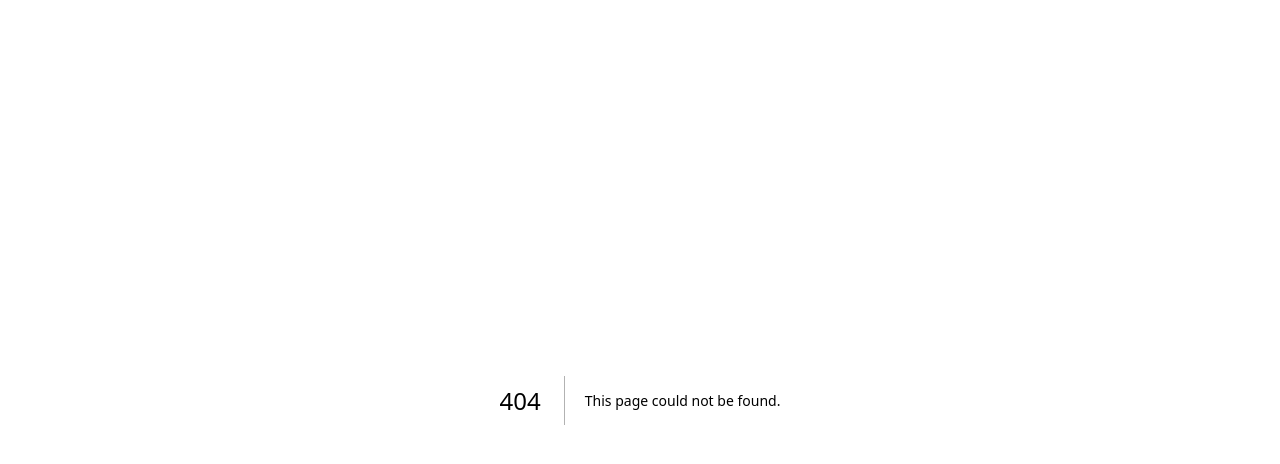
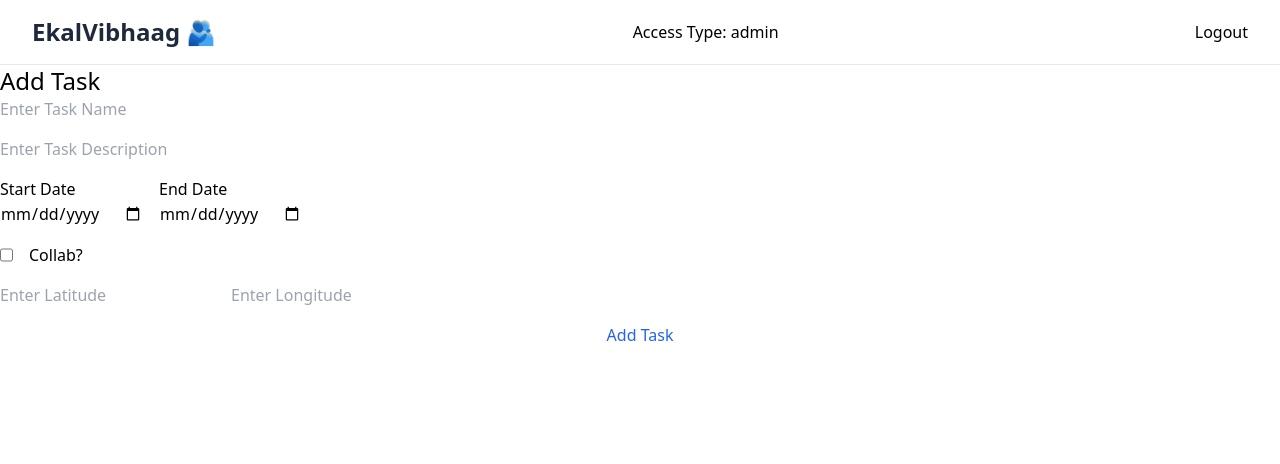
Before and after one commit to Pritish2005/Ekal-Vibhaag, a Next.js app: page /dashboard/addtask in a window 1280 px wide. Before the commit this address had no page. Shown: the top 464 px of the page. Built offline with nearby package versions, Linux system fonts and the light colour scheme.

Commit message:
add task created

```diff
--- /dev/null
+++ b/app/dashboard/addtask/page.jsx
@@ -0,0 +1,159 @@
+'use client'
+import React, { useState, useEffect, useRef } from 'react';
+import maplibregl from 'maplibre-gl';
+import 'maplibre-gl/dist/maplibre-gl.css'; // Import CSS
+import { getFirestore, collection, addDoc } from "firebase/firestore"; // Firebase
+
+function Addtask() {
+    // User information
+    const userDetails = {
+        email: "priti@gmail.com",
+        department: "water",
+        role: "admin"
+    };
+
+    // State for all inputs
+    const [taskName, setTaskName] = useState('');
+    const [taskDescription, setTaskDescription] = useState('');
+    const [startDate, setStartDate] = useState('');
+    const [endDate, setEndDate] = useState('');
+    const [iscollab, setIsCollab] = useState(false);
+    const [collaborator, setCollaborator] = useState('');
+    const [latitude, setLatitude] = useState('');
+    const [longitude, setLongitude] = useState('');
+
+    // Ref for the map container
+    const mapContainerRef = useRef(null);
+    const mapInstance = useRef(null);
+
+    useEffect(() => {
+        if (latitude && longitude && mapContainerRef.current) {
+            // Remove map if it's already initialized
+            if (mapInstance.current) {
+                mapInstance.current.remove();
+            }
+            // Initialize the map when latitude and longitude are valid
+            mapInstance.current = new maplibregl.Map({
+                container: mapContainerRef.current,
+                style: 'https://api.maptiler.com/maps/streets/style.json?key=get_your_own_OpIi9ZULNHzrESv6T2vL', // MapTiler style URL
+                center: [parseFloat(longitude), parseFloat(latitude)], // Center map based on lat/lon
+                zoom: 15, // Initial zoom level
+                attributionControl: false
+            });
+
+            // Add attribution control to top-left
+            mapInstance.current.addControl(new maplibregl.AttributionControl(), 'top-left');
+        }
+    }, [latitude, longitude]); // Only trigger when lat/lon changes
+
+    const handleSubmit = async (e) => {
+        e.preventDefault();
+        try {
+            // Firebase Firestore reference
+            const db = getFirestore();
+            const docRef = await addDoc(collection(db, "tasks"), {
+                taskName,
+                taskDescription,
+                startDate,
+                endDate,
+                isCollab: iscollab,
+                collaborator: iscollab ? collaborator : null,
+                latitude,
+                longitude,
+                userEmail: userDetails.email,
+                department: userDetails.department,
+                role: userDetails.role
+            });
+            console.log("Document written with ID: ", docRef.id);
+        } catch (error) {
+            console.error("Error adding document: ", error);
+        }
+    };
+
+    return (
+        <div>
+            <h1 className='text-2xl'>Add Task</h1>
+            <form className='flex flex-col gap-4'
+            //  onSubmit={handleSubmit}
+             >
+                <input
+                    type="text"
+                    placeholder="Enter Task Name"
+                    value={taskName}
+                    onChange={(e) => setTaskName(e.target.value)}
+                    required
+                />
+                <input
+                    type="text"
+                    placeholder="Enter Task Description"
+                    value={taskDescription}
+                    onChange={(e) => setTaskDescription(e.target.value)}
+                    required
+                />
+                <div className='flex gap-4'>
+                    <div className='flex flex-col'>
+                        <label htmlFor='startDate'>Start Date</label>
+                        <input
+                            type="date"
+                            value={startDate}
+                            onChange={(e) => setStartDate(e.target.value)}
+                            required
+                        />
+                    </div>
+                    <div className='flex flex-col'>
+                        <label htmlFor='endDate'>End Date</label>
+                        <input
+                            type="date"
+                            value={endDate}
+                            onChange={(e) => setEndDate(e.target.value)}
+                            required
+                        />
+                    </div>
+                </div>
+                <div className='flex gap-4'>
+                    <input
+                        type="checkbox"
+                        id='isCollab'
+                        checked={iscollab}
+                        onChange={() => setIsCollab(!iscollab)}
+                    />
+                    <label htmlFor='isCollab'>Collab?</label>
+                    {iscollab &&
+                        <select
+                            value={collaborator}
+                            onChange={(e) => setCollaborator(e.target.value)}
+                            required
+                        >
+                            <option value=''>Select Collaborator</option>
+                            <option value="Water Department">Water Department</option>
+                            <option value="Electricity Department">Electricity Department</option>
+                            <option value="Fire Department">Fire Department</option>
+                        </select>
+                    }
+                </div>
+                <div>
+                    <input
+                        type='text'
+                        placeholder='Enter Latitude'
+                        value={latitude}
+                        onChange={(e) => setLatitude(e.target.value)}
+                        required
+                    />
+                    <input
+                        type='text'
+                        placeholder='Enter Longitude'
+                        value={longitude}
+                        onChange={(e) => setLongitude(e.target.value)}
+                        required
+                    />
+                </div>
+                {latitude !== '' && longitude !== '' &&
+                    <div style={{ height: '400px', width: '100%' }} ref={mapContainerRef} /> // Map container
+                }
+                <button type="submit" className='text-blue-600'>Add Task</button>
+            </form>
+        </div>
+    );
+}
+
+export default Addtask;
--- /dev/null
+++ b/app/dashboard/addtask/resolveTask/page.jsx
@@ -0,0 +1,12 @@
+import React from 'react'
+
+function resolveTask() {
+  return (
+    <div>
+      <h1 className='text-2xl'>Resolve Task</h1>
+
+    </div>
+  )
+}
+
+export default resolveTask
--- a/app/dashboard/page.jsx
+++ b/app/dashboard/page.jsx
@@ -1,9 +1,18 @@
+'use client'
+import { useRouter } from 'next/navigation'
 import React from 'react'
 
 function dashboard() {
+  const userDetails={
+    email:"priti@gmail.com",
+    department:"water",
+    role:"admin"
+  }
+  const router = useRouter()
   return (
     <div>
-      Home
+      <p>Welcome {userDetails.email}</p>
+      <button className=' text-blue-600' onClick={()=>router.push('/dashboard/addtask')}>Add Task</button>
     </div>
   )
 }
--- a/app/layout.js
+++ b/app/layout.jsx
@@ -1,5 +1,6 @@
 import localFont from "next/font/local";
 import "./globals.css";
+import Header from "../components/Header";
 
 const geistSans = localFont({
   src: "./fonts/GeistVF.woff",
@@ -23,6 +24,7 @@ export default function RootLayout({ children }) {
       <body
         className={`${geistSans.variable} ${geistMono.variable} antialiased`}
       >
+        <Header />
         {children}
       </body>
     </html>
--- /dev/null
+++ b/components/Header.jsx
@@ -0,0 +1,18 @@
+import React from 'react'
+
+function Header() {
+    const userDetails={
+        email:"priti@gmail.com",
+        department:"water",
+        role:"admin"
+      }
+  return (
+    <div className='flex justify-between border-b border-slate-200 py-4 px-8 items-center'>
+      <h1 className='text-2xl font-bold text-slate-800'>EkalVibhaag 🫂</h1>
+      <h2>Access Type: {userDetails.role}</h2>
+      <button>Logout</button>
+    </div>
+  )
+}
+
+export default Header
```
Also changed, not shown: package.json (+7 -1 lines), 1 other file (tests, documents, lock files or other folders).
